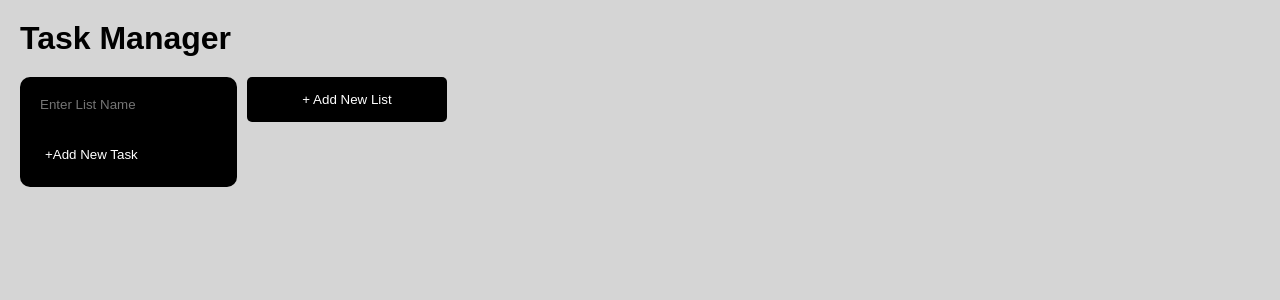
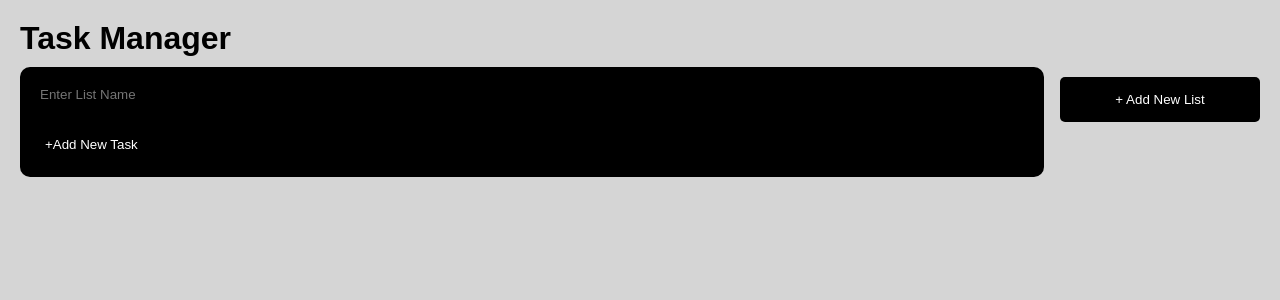
Before and after one commit to suman-chandra-barman/task-manager-react, a React (Vite) app: page / in a window 1280 px wide. Both pictures are taken after a click on the button "+ Add New List". Shown: the top 300 px of the page. Built offline with nearby package versions, Linux system fonts and the light colour scheme.

Commit message:
[Update] class and id name, [Add] style in scrollbar

```diff
--- a/src/App.css
+++ b/src/App.css
@@ -1,26 +1,36 @@
-#main_box{
-    margin: 20px;
+.main-box{
+    height: 100vh;
+    padding: 20px 20px 0 20px;
+    display: flex;
+    flex-direction: column;
 }
 
-#todo_section{
+.todo-section{
+    flex-grow: 1;
     display: flex;
     align-items: flex-start;
     margin: 10px 0;
     overflow-x: auto;
+    gap: 1rem;
+    scrollbar-width: thin;
 }
 
-.list-title{
+.list{
+    flex-grow: 1;
     display: flex;
     flex-direction: column;
     background-color: black;
     color: white;
+    border-radius: 10px;
+    min-width: 300px;
+    max-height: 100%;
     padding: 10px;
-    border-radius: 10px;
-    margin-top: 10px;
-    margin-right: 10px;
+    overflow-y: auto;
+    scrollbar-width: thin;
+    scrollbar-color: gray transparent;
 }
 
-.list-input{
+.list-title-input{
     background-color: black;
     color: white;
     border: none;
@@ -28,7 +38,7 @@
     border-radius: 10px;
 }
 
-.list-input:focus, .task-input:focus{
+.list-title-input:focus, .task-input:focus{
     outline: none;
 }
 
@@ -69,6 +79,7 @@
     padding: 5px;
     border-radius: 5px;
     border: 1px solid transparent;
+    justify-content: space-between;
 }
 
 .task-card:hover{
--- a/src/App.jsx
+++ b/src/App.jsx
@@ -34,9 +34,9 @@ function App(){
  }
 
   return (
-    <main id="main_box">
+    <main className="main-box">
       <h1>Task Manager</h1>
-      <div id="todo_section">
+      <div className="todo-section">
         {
           todoData.map((todo,lIdx) =>
             < TodoList
--- a/src/components/TodoList.jsx
+++ b/src/components/TodoList.jsx
@@ -143,7 +143,7 @@ function TodoList({todo, lIdx, listDomRefs,taskDomRefs, todoData, draggedElement
                     return handleListDragEnd(event)
                 }
             }
-            className="list-title"
+            className="list"
             style={isListDrag ? dragStyle : {}}
         >
             <input
@@ -153,7 +153,7 @@ function TodoList({todo, lIdx, listDomRefs,taskDomRefs, todoData, draggedElement
                         return handleListTitleChange(event, lIdx)
                     }
                 }
-                className="list-input"
+                className="list-title-input"
                 value={todo.title}
                 placeholder="Enter List Name"
             />
```
